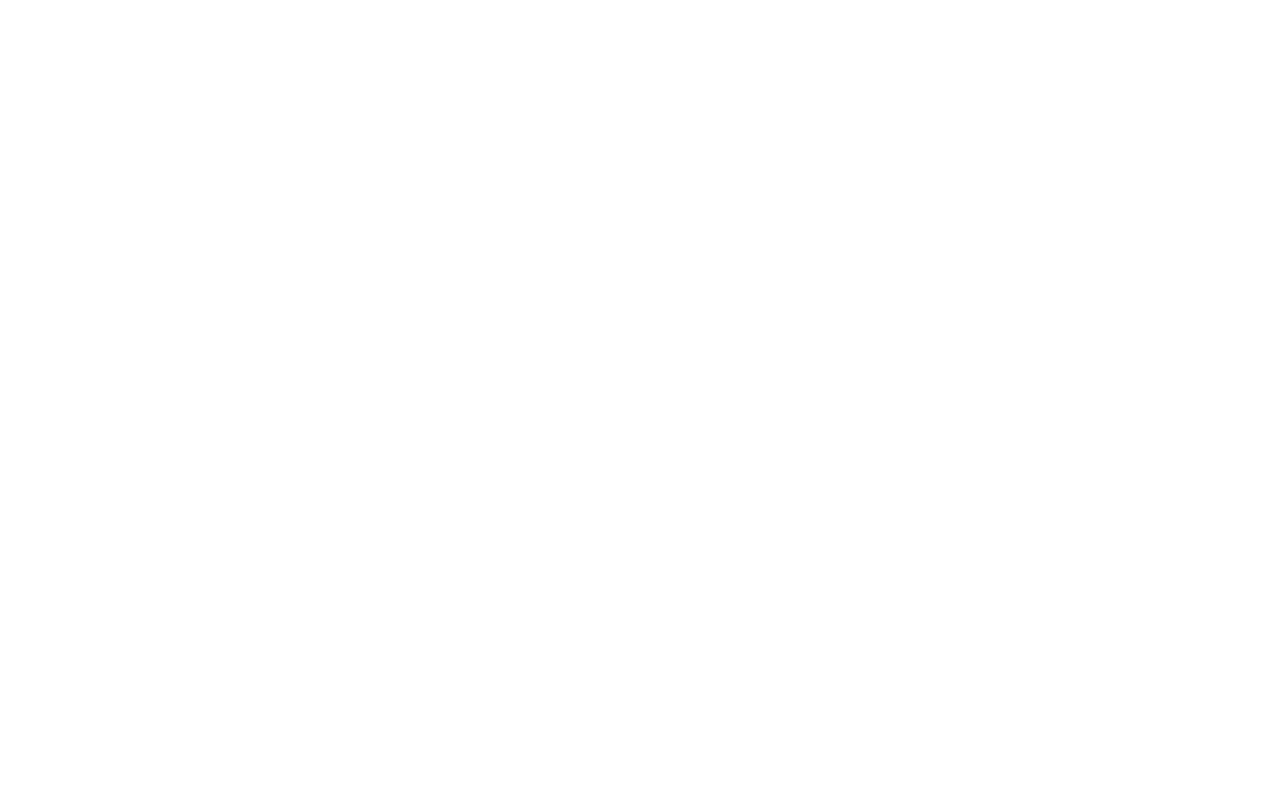
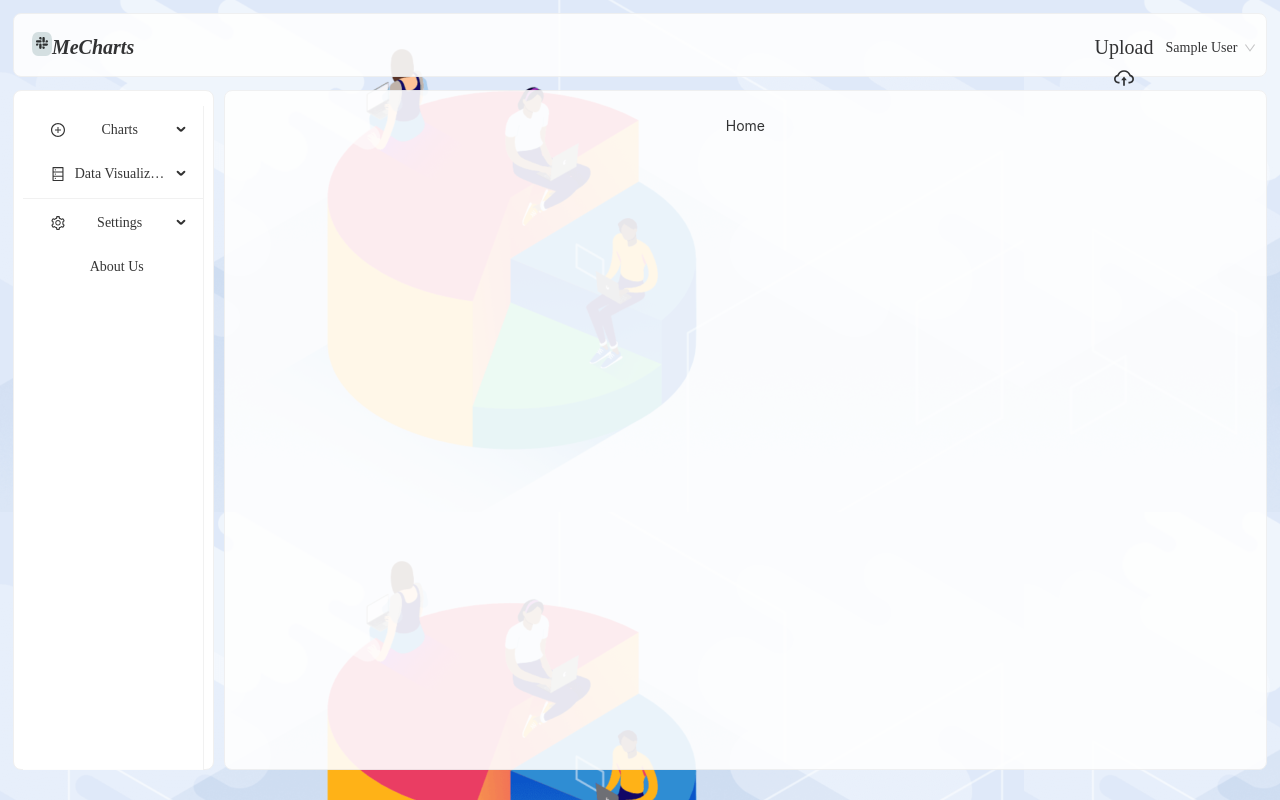
Before and after one commit to Sumeetgolasangi/Mecharts-Reactjs, a React (Create React App) app: page / in a window 1280 px wide. Built offline with nearby package versions, Linux system fonts and the light colour scheme; sample sign-in values are in the browser's storage.

Commit message:
new changes

```diff
--- a/src/components/header/index.tsx
+++ b/src/components/header/index.tsx
@@ -8,10 +8,12 @@ function Header() {
   const navigate = useNavigate();
   const [profile, setProfile] = useState<String>("");
   const [modal, setModal] = useState<boolean>(false);
-  const [users, setUsers] = useState<any>([]);
+  const [users, setUsers] = useState<any>();
   const handleChange = (value: String) => {
     setProfile(value);
-    if (value === "login") {
+    if (value === "logout") {
+      sessionStorage.removeItem("user")
+      sessionStorage.removeItem("token")
       navigate("/login");
     }
   };
@@ -24,16 +26,11 @@ function Header() {
   const handlehomebutton = () =>{
     navigate("/")
   }
+  useEffect(()=>{
+    const data:any=sessionStorage.getItem("user")
+    setUsers(JSON.parse(data))
+  },[])
 
-  useEffect(()=>{
-    fetch(
-      `${`http://localhost:8080/`}`
-    )
-      .then((res) => res.json())
-      .then((data) => {
-        setUsers(data.data)
-      })
-  },[])
   return (
     <div className="header-container">
       <Card className="card-container">
@@ -50,15 +47,15 @@ function Header() {
             </div>
             <div>
               <Select
-                defaultValue={users[0]?users[0].name:"user"}
+                defaultValue={users?users.name:"user"}
                 onChange={handleChange}
                 bordered={false}
                 className="profile"
                 options={[
-                  { value: "user", label: "Sumeet G" },
+                  { value: "user", label: (users?users.name:"user") },
                   { value: "my_profile", label: "My Profile" },
-                  { value: "login", label: "Login     ", disabled: false },
-                  { value: "logout", label: "Logout", disabled: true },
+                  { value: "login", label: "Login     ", disabled: true  },
+                  { value: "logout", label: "Logout", disabled: false },
                 ]}
               />
             </div>
--- a/src/components/login/index.tsx
+++ b/src/components/login/index.tsx
@@ -1,7 +1,18 @@
-import React from "react";
+import React,{useEffect,useState} from "react";
 import { Button, Checkbox, Form, Input, Card ,message} from "antd";
 import "./login.css";
+import { useNavigate } from "react-router-dom";
+
 const Login = () => {
+  const navigate = useNavigate();
+  const [toggle,setToggle] = useState<boolean>(false)
+
+  useEffect(()=>{
+    const token : any= sessionStorage.getItem("token")
+    if(token){
+        navigate("/")
+    }
+  },[navigate, toggle])
 
   const onFinish = (values: any) => {
     const email = values.email
@@ -18,9 +29,10 @@ const Login = () => {
         password
       }),
     }).then((res) => res.json()).then((data) => {
-      sessionStorage.setItem("data", data.token);
-      sessionStorage.setItem("user", data.data);
+      sessionStorage.setItem("token", data.token);
+      sessionStorage.setItem("user", JSON.stringify(data.data));
       message.info(data.message)})
+      setToggle(!toggle)
   };
 
   const onFinishFailed = (errorInfo: any) => {
--- a/src/components/signup/index.tsx
+++ b/src/components/signup/index.tsx
@@ -13,7 +13,9 @@ const SignUp = () => {
     fetch("http://localhost:8080/createuser", {
       method: "POST",
       headers: {
-        "Content-Type": "application/json"
+        "Content-Type": "application/json",
+        "Accept": "application/json",
+        "Access-Control-Allow-Origin": "*",
       },
       body: JSON.stringify({
         name,
--- a/src/middleware.tsx
+++ b/src/middleware.tsx
@@ -1,12 +1,14 @@
 import React , {useEffect} from 'react'
 import { useNavigate } from 'react-router-dom'
 const Auth = (props:any) => {
-  const {component} = props;
+  const component = props.components;
   const navigate = useNavigate();
   useEffect(()=>{
     const token :any= sessionStorage.getItem("token")
     if(!token){
         navigate("/login")
+    }else{
+      navigate("/")
     }
   },[])
   return (
--- a/src/pages/index.tsx
+++ b/src/pages/index.tsx
@@ -11,7 +11,7 @@ const router = createBrowserRouter([
   },
   {
     path: '/login',
-    element: <LoginPage />,
+    element: <Auth components={<LoginPage />}/>,
   },
   {
     path: '/signup',
```
Also changed, not shown: 1 other file (tests, documents, lock files or other folders).
